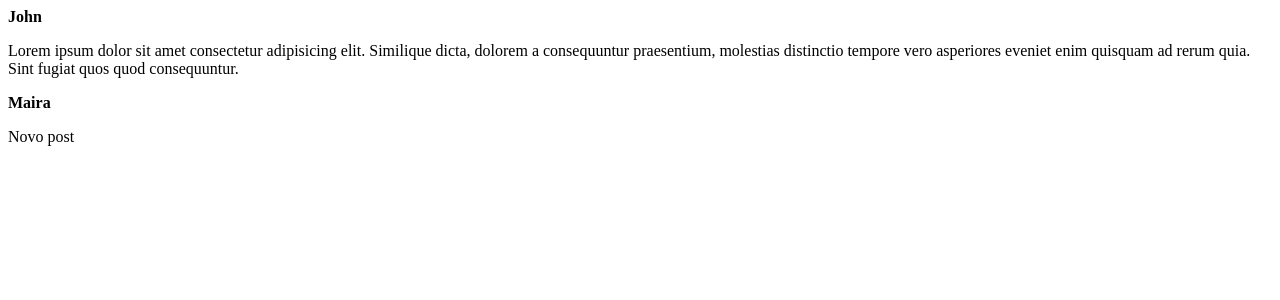
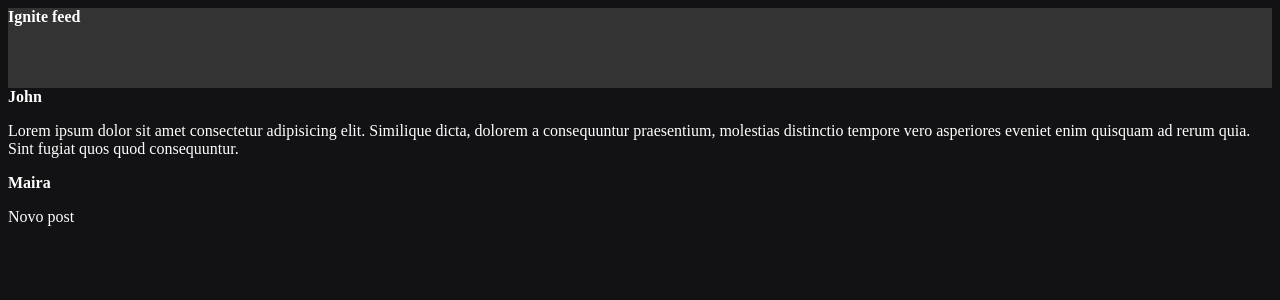
Before and after one commit to christophersousa/Ignite, a React (Vite) app in the folder React/01-fundamentals-react/: page / in a window 1280 px wide. Shown: the top 300 px of the page. Built offline with nearby package versions, Linux system fonts and the light colour scheme.

Commit message:
feat: Style module concept

```diff
--- a/React/01-fundamentals-react/src/App.jsx
+++ b/React/01-fundamentals-react/src/App.jsx
@@ -1,8 +1,10 @@
 import { Post } from "./Post"
+import { Header } from "./components/Header"
 
 function App() {
   return (
     <>
+      <Header/>
       <Post
         author="John"
         content="Lorem ipsum dolor sit amet consectetur adipisicing elit. Similique dicta, dolorem a consequuntur praesentium, molestias distinctio tempore vero asperiores eveniet enim quisquam ad rerum quia. Sint fugiat quos quod consequuntur."
--- /dev/null
+++ b/React/01-fundamentals-react/src/components/Header.jsx
@@ -0,0 +1,8 @@
+import style from './Header.module.css';
+export function Header(){
+  return(
+    <header className={style.header}>
+      <strong>Ignite feed</strong>
+    </header>
+  )
+}
--- /dev/null
+++ b/React/01-fundamentals-react/src/components/Header.module.css
@@ -0,0 +1,4 @@
+.header{
+  background-color: #333;
+  height: 80px;
+}
--- a/React/01-fundamentals-react/src/main.jsx
+++ b/React/01-fundamentals-react/src/main.jsx
@@ -1,7 +1,7 @@
 import React from 'react'
 import ReactDOM from 'react-dom/client'
 import App from './App.jsx'
-
+import './style.css'
 ReactDOM.createRoot(document.getElementById('root')).render(
   <React.StrictMode>
     <App />
--- /dev/null
+++ b/React/01-fundamentals-react/src/style.css
@@ -0,0 +1,4 @@
+body{
+  background-color: #121214;
+  color: #fff;
+}
```
